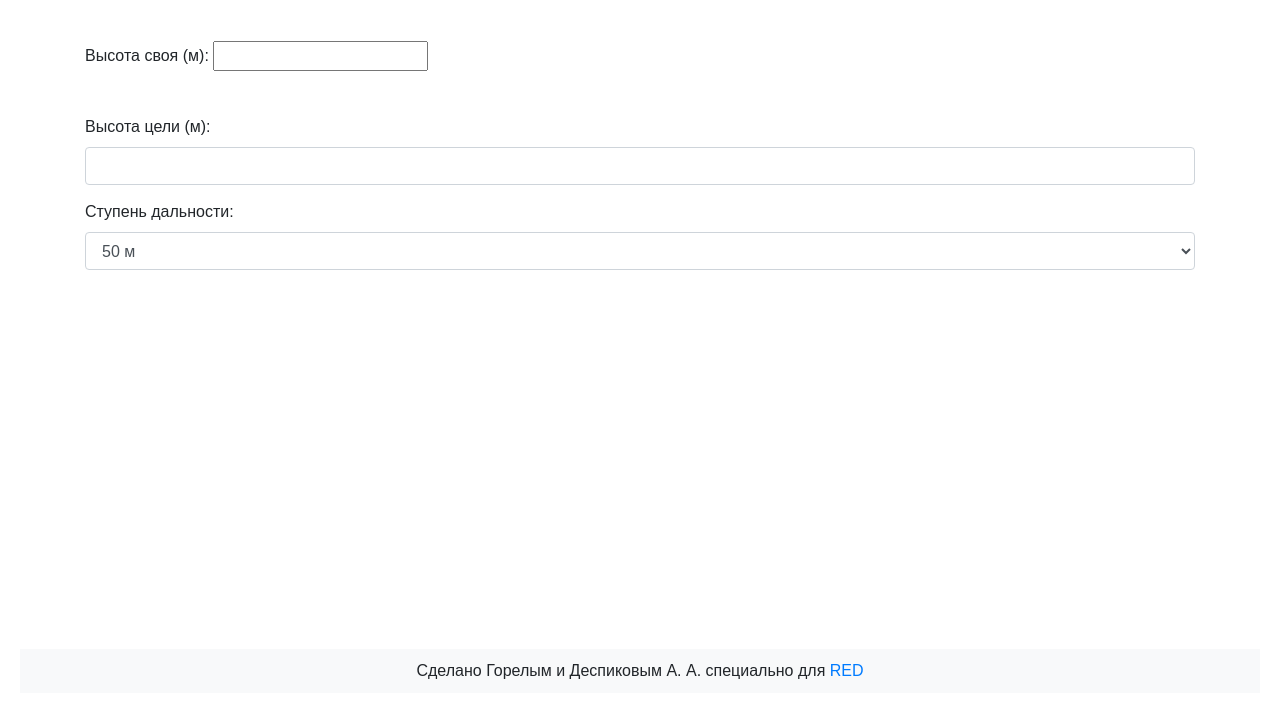
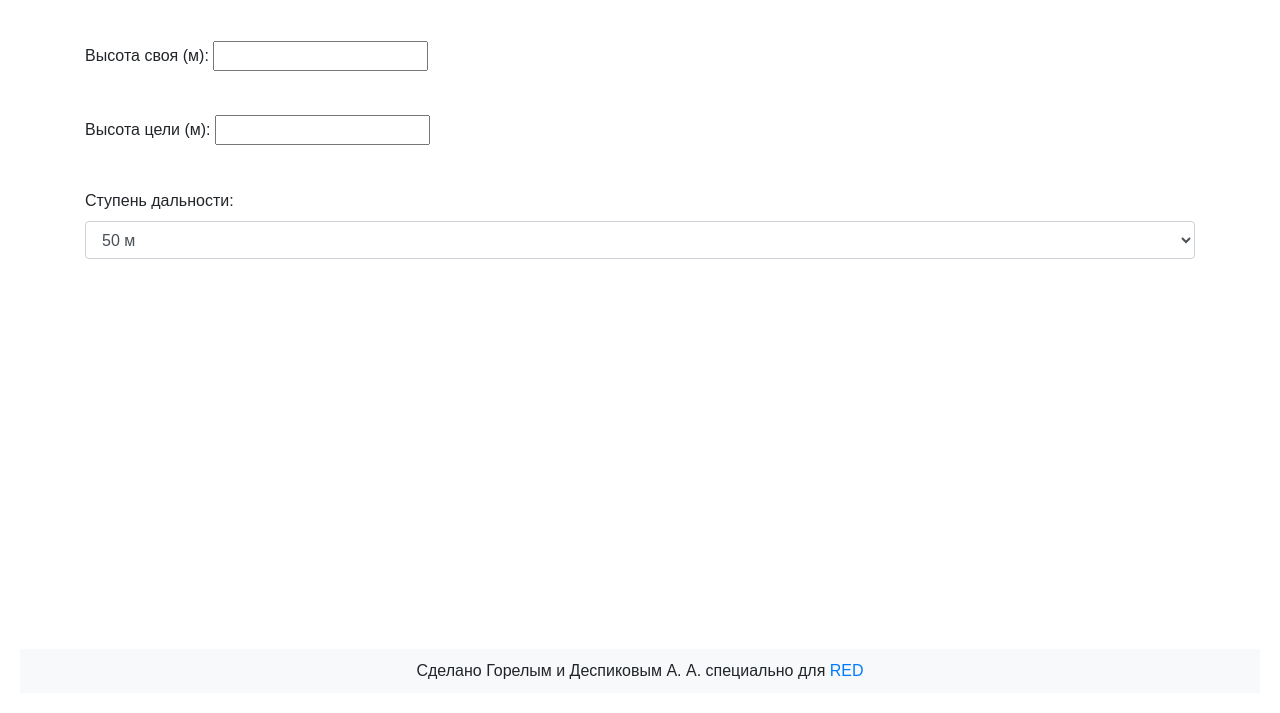
Before and after one commit to dEspiseon/calcART, a website: page public/index.html in a window 1280 px wide. Shown: the part 111-824 px from the top of the page. Drawn offline with nearby package versions, Linux system fonts and the light colour scheme.

Commit message:
no message

```diff
--- a/public/index.html
+++ b/public/index.html
@@ -60,8 +60,8 @@
             </div>
 
             <div class="form-group">
-                <label for="heightTarget">Высота цели (м):</label>
-                <input type="number" class="form-control" id="heightTarget" name="heightTarget" required inputmode="numeric">
+              <label for="heightTarget">Высота цели (м):</label>
+              <input type="number" id="heightTarget" name="heightTarget" required inputmode="numeric"><br><br>
             </div>
 
             <div class="form-group">
```
